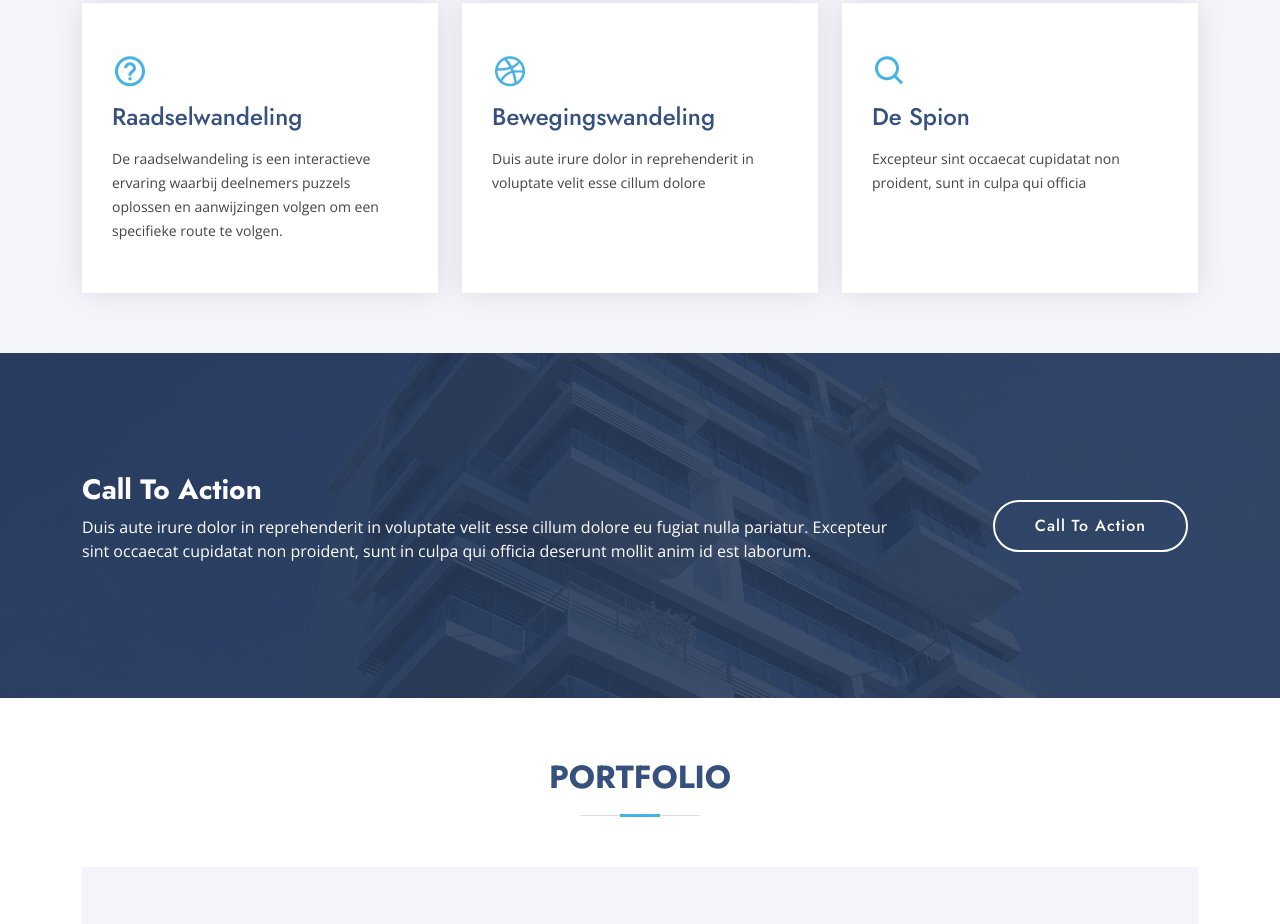
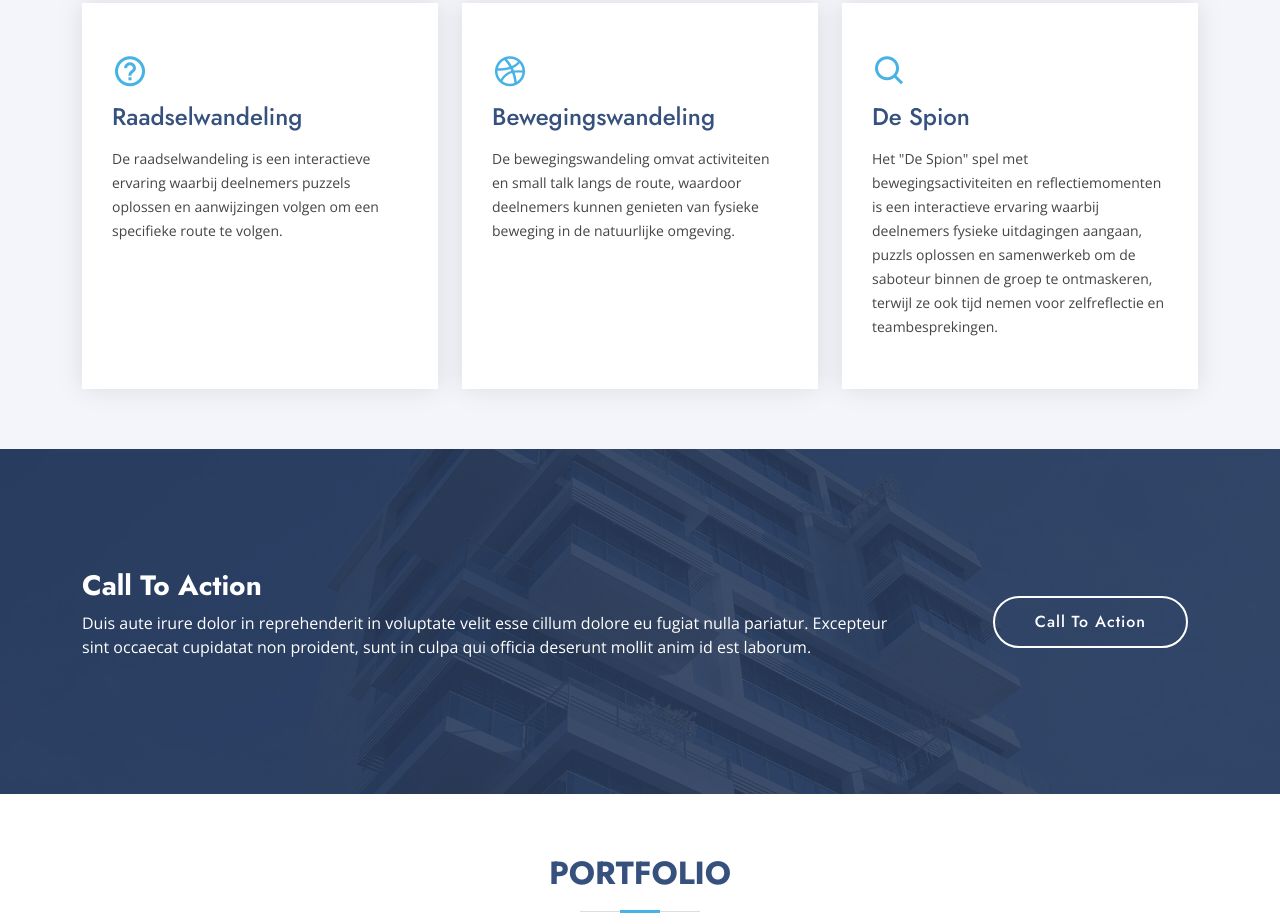
Before and after one commit to Dylanrage1999/fit_and_play, a plain HTML site: page index.html in a window 1280 px wide. Shown: the part 1302-2226 px from the top of the page. Drawn offline with nearby package versions, Linux system fonts and the light colour scheme.

Commit message:
updated text under the activities

```diff
--- a/index.html
+++ b/index.html
@@ -283,7 +283,7 @@
             <div class="icon-box">
               <div class="icon"><i class="bx bxl-dribbble"></i></div>
               <h4><a href="">Bewegingswandeling</a></h4>
-              <p>Duis aute irure dolor in reprehenderit in voluptate velit esse cillum dolore</p>
+              <p>De bewegingswandeling omvat activiteiten en small talk langs de route, waardoor deelnemers kunnen genieten van fysieke beweging in de natuurlijke omgeving.</p>
             </div>
           </div>
 
@@ -291,7 +291,7 @@
             <div class="icon-box">
               <div class="icon"><i class="bx bx-search"></i></div>
               <h4><a href="">De Spion</a></h4>
-              <p>Excepteur sint occaecat cupidatat non proident, sunt in culpa qui officia</p>
+              <p>Het "De Spion" spel met bewegingsactiviteiten en reflectiemomenten is een interactieve ervaring waarbij deelnemers fysieke uitdagingen aangaan, puzzls oplossen en samenwerkeb om de saboteur binnen de groep te ontmaskeren, terwijl ze ook tijd nemen voor zelfreflectie en teambesprekingen.</p>
             </div>
           </div>
 
```
